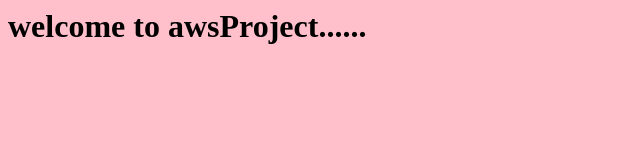
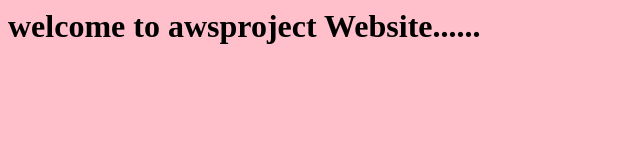
Before and after one commit to Rohini114-star/awsproject, a plain HTML site: page index.html in a window 1280 px wide. Shown: the whole page, without its empty margins (0-640 px from the left). Drawn offline with Linux system fonts and the light colour scheme.

Commit message:
Update index.html

```diff
--- a/index.html
+++ b/index.html
@@ -1,7 +1,7 @@
 <html>
 	<head><title>duplicate Google</title></head>
 		<body bgcolor=pink>
-		<h1>welcome to awsProject......</h1>
+		<h1>welcome to awsproject Website......</h1>
 	        </body>
 	</head>
 <html>
```
